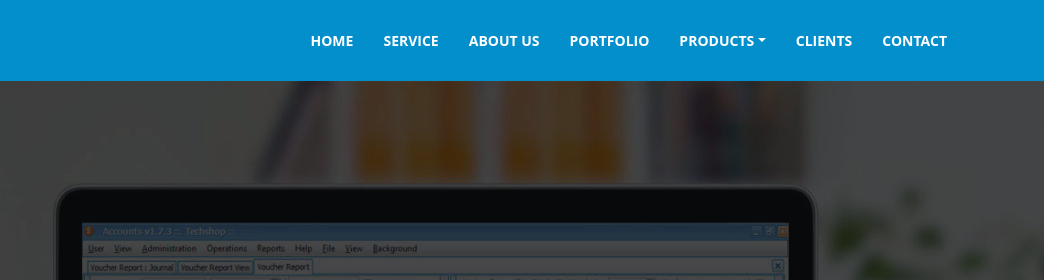
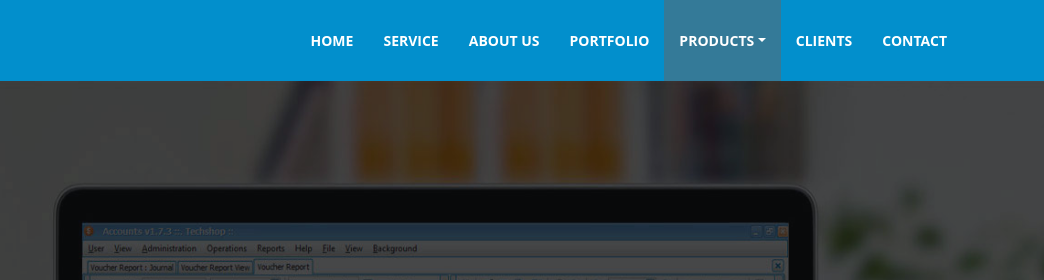
Before and after one commit to TechMainul-dev/onnorokomSoftware, a plain HTML site: page accounting.html in a window 1280 px wide. Shown: the top 280 px of the page, 236-1280 px from the left. Drawn offline with Linux system fonts and the light colour scheme.

Commit message:
active class added in all page

```diff
--- a/accounting.html
+++ b/accounting.html
@@ -50,7 +50,7 @@
                     <li class="nav-item">
                         <a class="nav-link fw-bold" href="./index.html#portfolio">Portfolio</a>
                     </li>
-                    <li class="nav-item dropdown activePage">
+                    <li class="nav-item dropdown active">
                         <a class="nav-link fw-bold dropdown-toggle" href="#" id="dropdownId" data-bs-toggle="dropdown"
                             aria-haspopup="true" aria-expanded="false">Products</a>
                         <div class="dropdown-menu bg-info border border-dark" aria-labelledby="dropdownId">
```
Also changed, not shown: autoMobile.html (+1 -1 lines), easyOMR.html (+1 -1 lines), opticalCounting.html (+1 -1 lines).
